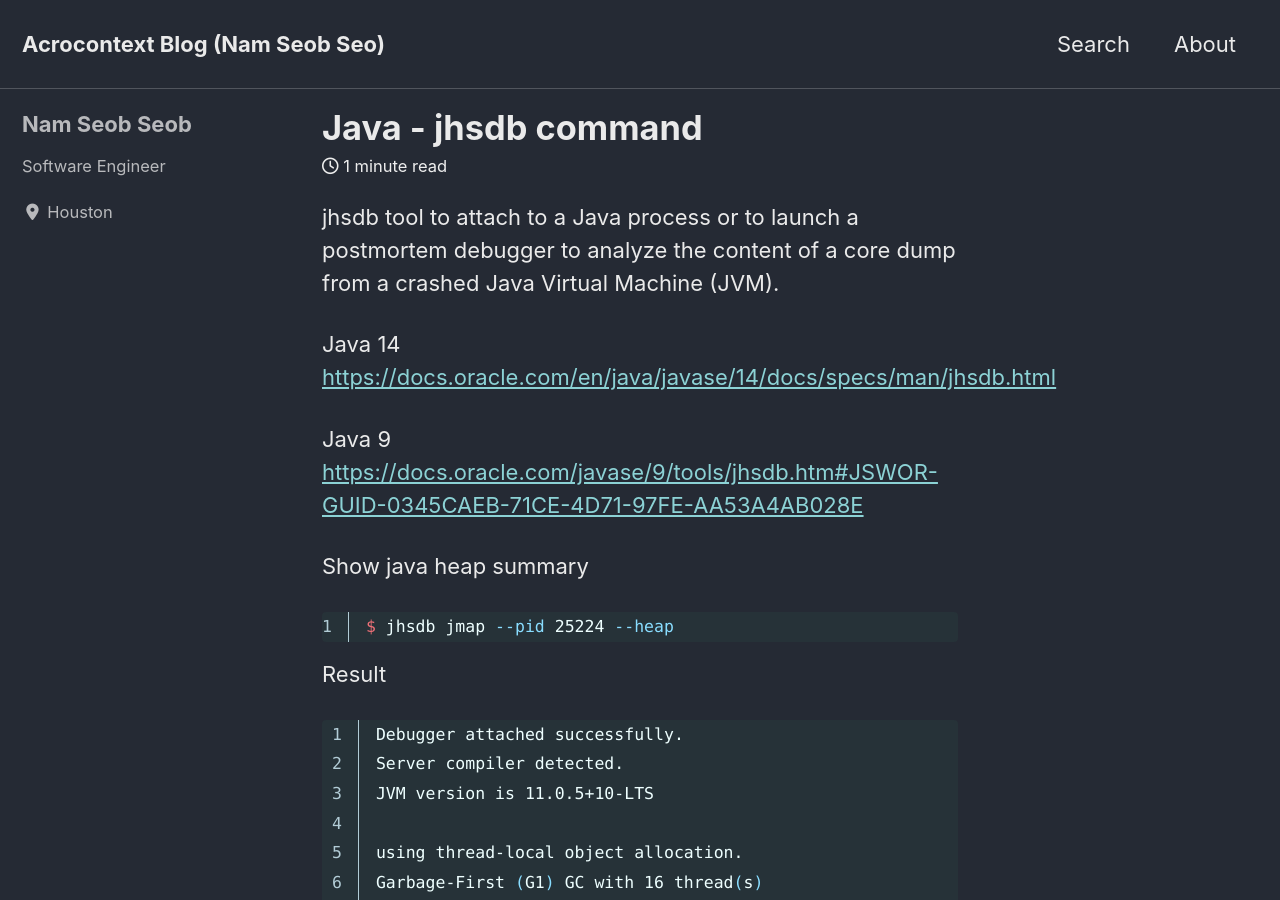
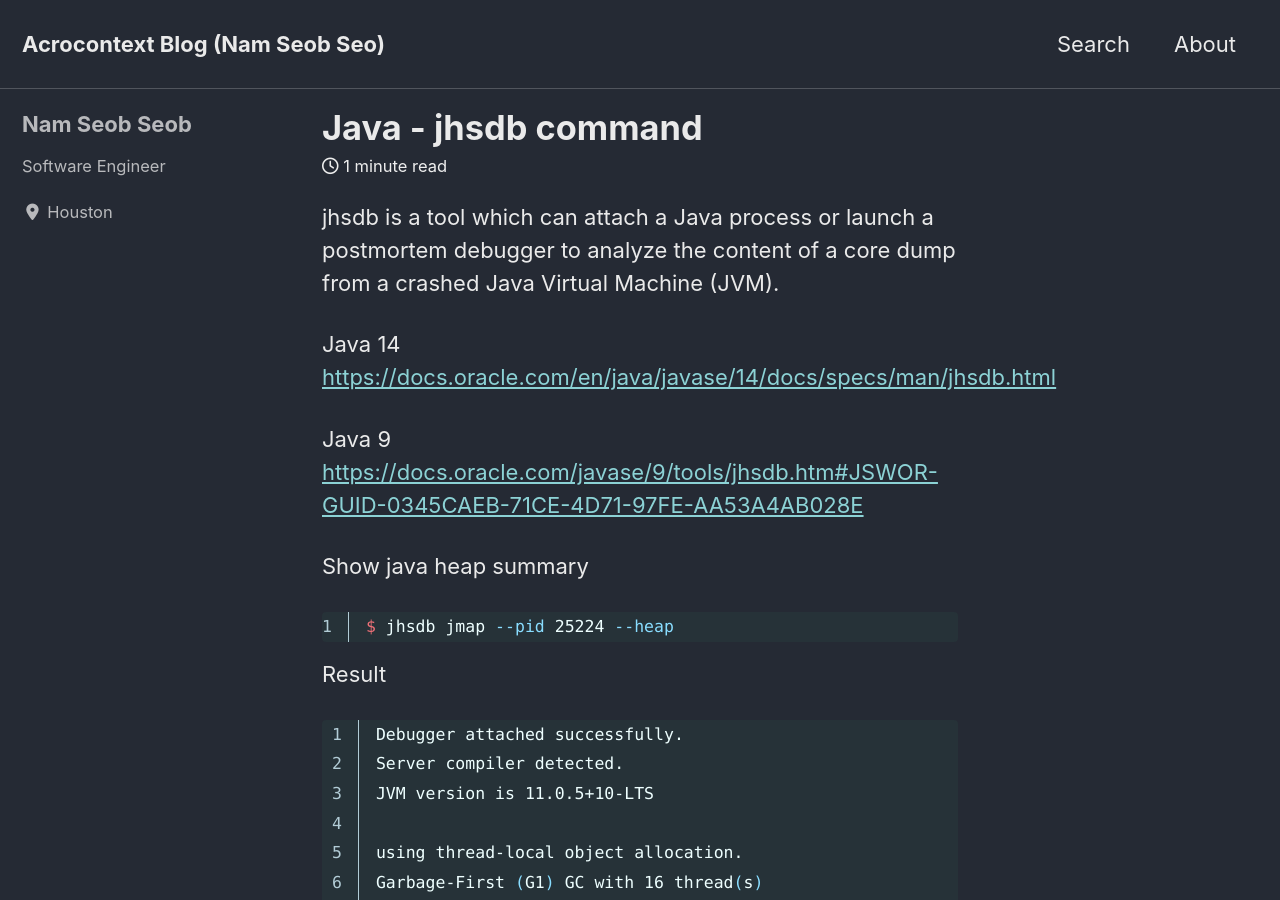
Before and after one commit to nsclass/nsclass.github.io, a Jekyll site: the page built from _posts/2020-04-21-java-jhsdb-command.md, in a window 1280 px wide and 900 px high. Built offline with Jekyll 4.4.1, drawn with Linux system fonts in a browser that asks for light colours; cached includes are drawn as plain includes; nearby versions of some CDN libraries.

```diff
--- a/_posts/2020-04-21-java-jhsdb-command.md
+++ b/_posts/2020-04-21-java-jhsdb-command.md
@@ -12,7 +12,7 @@
 permalink: "2020/04/21/jhsdb-command"
 ---
 
-jhsdb tool to attach to a Java process or to launch a postmortem debugger to analyze the content of a core dump from a crashed Java Virtual Machine (JVM).
+jhsdb is a tool which can attach a Java process or launch a postmortem debugger to analyze the content of a core dump from a crashed Java Virtual Machine (JVM).
 
 Java 14
 [https://docs.oracle.com/en/java/javase/14/docs/specs/man/jhsdb.html](https://docs.oracle.com/en/java/javase/14/docs/specs/man/jhsdb.html)
```
Also changed, not shown: _posts/2020-05-02-intellij-multi-cursors-all-occurence.md (+1 -1 lines).
